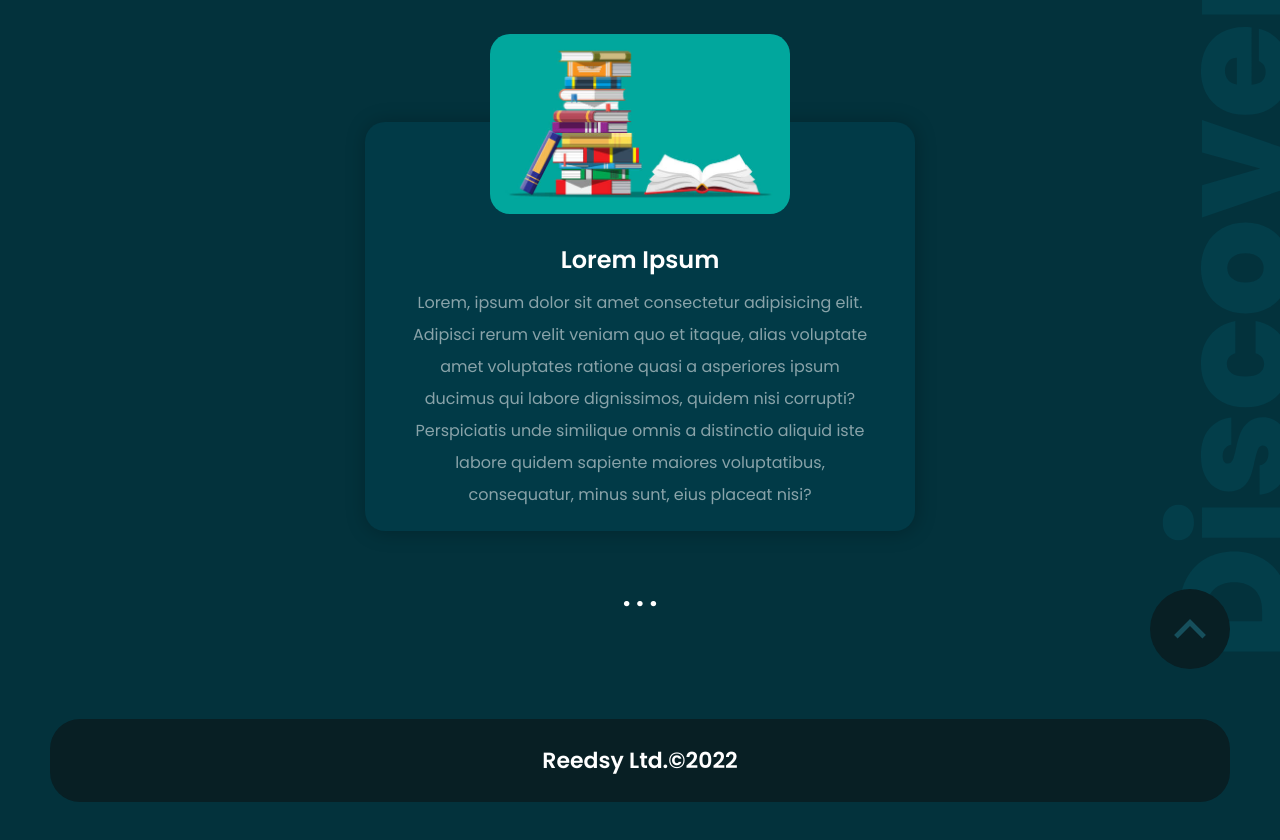
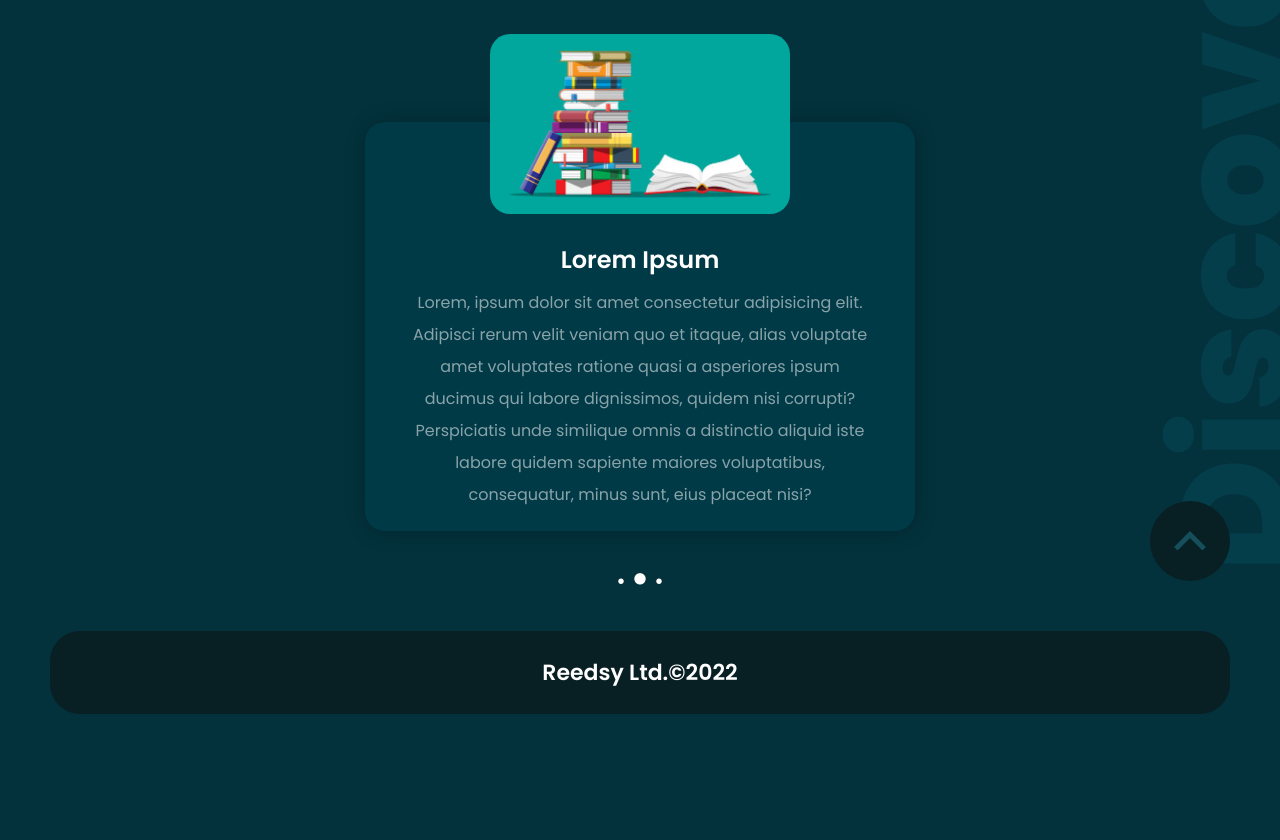
Before and after one commit to manshadchangampalli/revive-competition, a React (Create React App) app: page / in a window 1280 px wide. Shown: the part 3475-4315 px from the top of the page. After the commit the page ends 4239 px from the top, so only its background shows below. Built offline with nearby package versions, Linux system fonts and the light colour scheme.

Commit message:
#added; the carousel added for clicking the dots

```diff
--- a/src/Responsive.scss
+++ b/src/Responsive.scss
@@ -161,7 +161,7 @@
   .hero-page .left-side {
     padding: 15px;
     .header .items {
-      grid-gap: 10px;
+      grid-gap: 30px;
     }
   }
   .book-reviewer {
--- /dev/null
+++ b/src/components/LastSection/Boxs.jsx
@@ -0,0 +1,17 @@
+import React from 'react'
+
+const Boxs = () => {
+    return (
+        <div className="box">
+            <div className="img">
+                <img src="images/Img1.jpg" alt="" />
+            </div>
+            <div className="content">
+                <h2>Lorem Ipsum</h2>
+                <p>Lorem, ipsum dolor sit amet consectetur adipisicing elit. Adipisci rerum velit veniam quo et itaque, alias voluptate amet voluptates ratione quasi a asperiores ipsum ducimus qui labore dignissimos, quidem nisi corrupti? Perspiciatis unde similique omnis a distinctio aliquid iste labore quidem sapiente maiores voluptatibus, consequatur, minus sunt, eius placeat nisi?</p>
+            </div>
+        </div>
+    )
+}
+
+export default Boxs
--- a/src/components/LastSection/LastSection.jsx
+++ b/src/components/LastSection/LastSection.jsx
@@ -1,29 +1,31 @@
 // it is the last section which is before the copyright
 
-import React from 'react'
+import React, { useEffect, useRef, useState } from 'react'
+import Boxs from './Boxs'
 import './LastSection.scss'
 
 const LastSection = () => {
+    const [index, setIndex] = useState(1)
+    const [translate , setTransate] = useState( index * -100)
+    const item = useRef()
+
+
     return (
         <div className="last-section">
             <div onClick={() => window.scrollTo(0, 0)} className="top-button">
                 <img src="images/icons/arrowTop.svg" alt="" />
             </div>
-            <div className="box">
-                <div className="img">
-                    <img src="images/Img1.jpg" alt="" />
-                </div>
-                <div className="content">
-                    <h2>Lorem Ipsum</h2>
-                    <p>Lorem, ipsum dolor sit amet consectetur adipisicing elit. Adipisci rerum velit veniam quo et itaque, alias voluptate amet voluptates ratione quasi a asperiores ipsum ducimus qui labore dignissimos, quidem nisi corrupti? Perspiciatis unde similique omnis a distinctio aliquid iste labore quidem sapiente maiores voluptatibus, consequatur, minus sunt, eius placeat nisi?</p>
-                </div>
+            <div ref={item} style={{transform:`translateX(${index * -100}vw)`}} className="box-container">
+                <Boxs />
+                <Boxs />
+                <Boxs />
+            </div>
+            <div className="controller">
+                <span   style={{fontSize:index===0&&"70px"}} onClick={()=>setIndex(0)}>.</span>
+                <span   style={{fontSize:index===1&&"70px"}} onClick={()=>setIndex(1)}>.</span>
+                <span   style={{fontSize:index===2&&"70px"}} onClick={()=>setIndex(2)}>.</span>
             </div>
 
-            <div className="controller">
-                <h1>.</h1>
-                <h1>.</h1>
-                <h1>.</h1>
-            </div>
         </div>
     )
 }
--- a/src/components/LastSection/LastSection.scss
+++ b/src/components/LastSection/LastSection.scss
@@ -40,10 +40,21 @@
     }
   }
   .controller{
-      display: flex;
       color: white;
       gap: 5px;
       margin-top: 40px;
+      position: absolute;
+      left: 50%;
+      transform: translateX(-50%);
+      bottom: 5%;
+      span{
+        list-style: none;
+        font-size: 34px;
+        font-weight: bold;
+        margin: 0 3px;
+        cursor: pointer;
+
+      }
   }
   .top-button {
     width: 80px;
@@ -65,3 +76,12 @@
     }
   }
 }
+.box-container{
+  width: 300vw;
+  height: auto;
+  transition: all .5s ease;
+  display: grid;
+  grid-template-columns: repeat(3,1fr);
+  place-items: center;
+
+}
```
